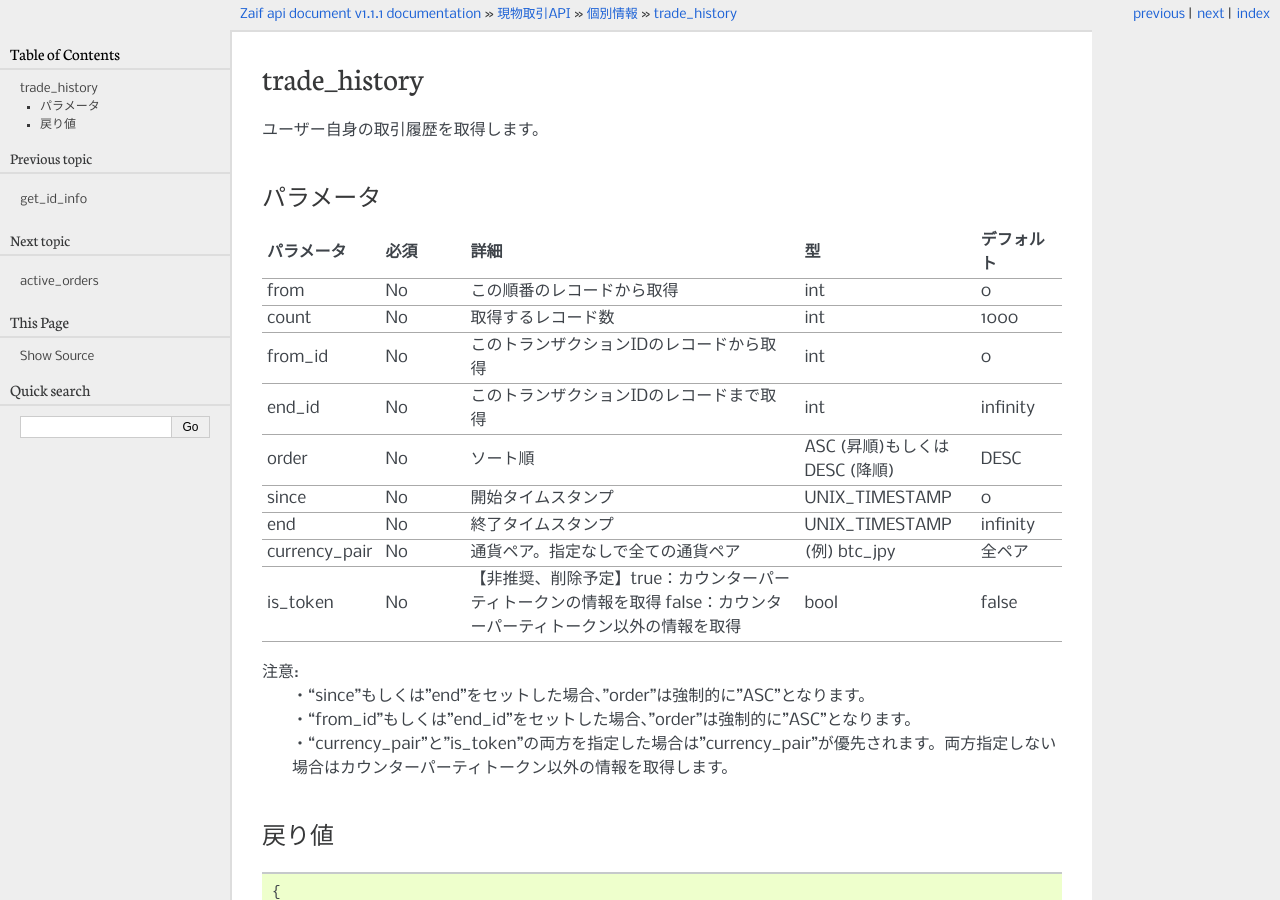
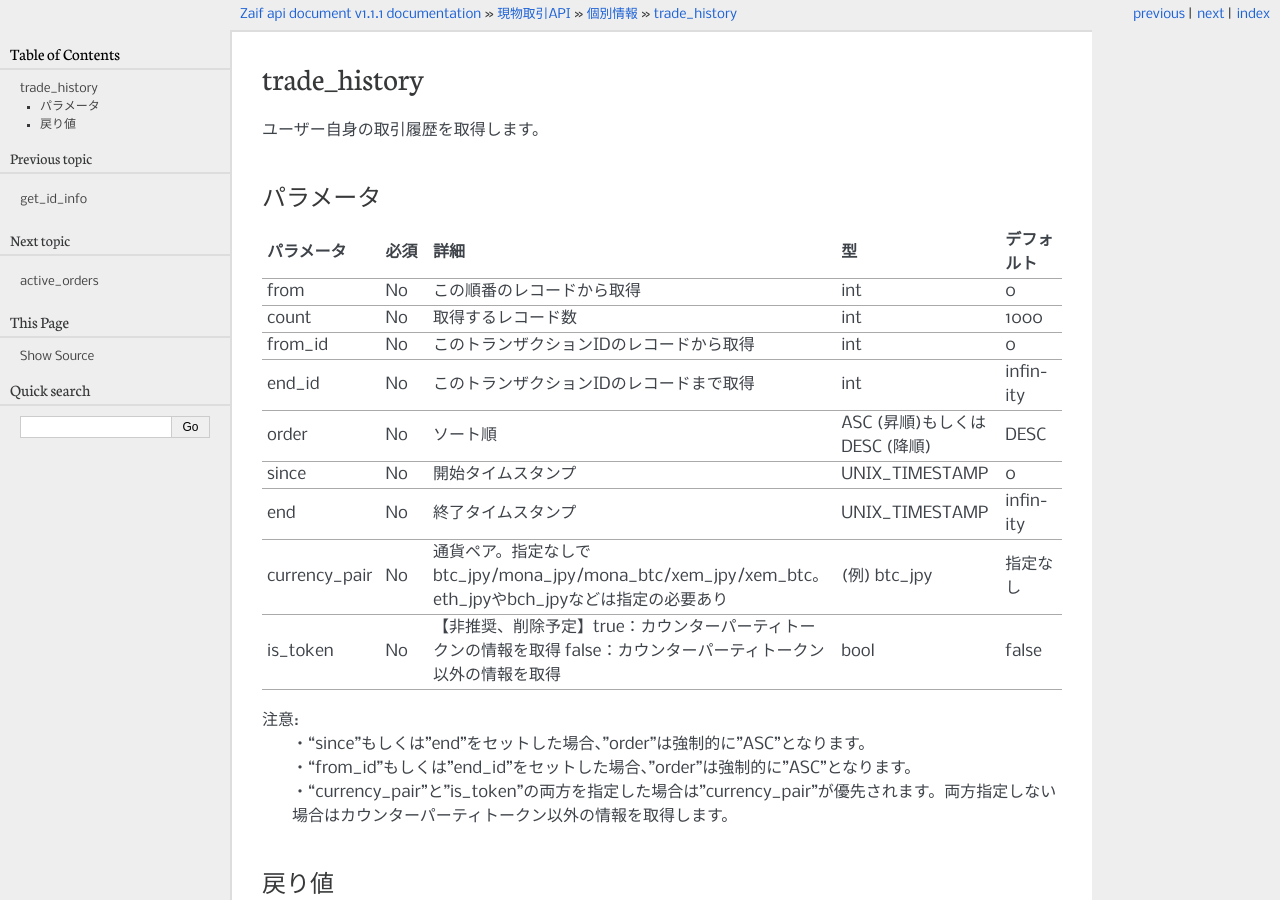
Before and after one commit to techbureau/api-doc, a Sphinx documentation site: the page built from docs/trade/2_individual/5_trade_history.rst, in a window 1280 px wide and 900 px high. Built offline with Sphinx 7.4.7, drawn with Linux system fonts in a browser that asks for light colours.

Commit message:
trade_historyの通貨ペアの説明の変更

```diff
--- a/docs/trade/2_individual/5_trade_history.rst
+++ b/docs/trade/2_individual/5_trade_history.rst
@@ -18,7 +18,7 @@ trade_history
    "order", "No", "ソート順", "ASC (昇順)もしくは DESC (降順)", "DESC"
    "since", "No", "開始タイムスタンプ", "UNIX_TIMESTAMP", "0"
    "end", "No", "終了タイムスタンプ", "UNIX_TIMESTAMP", "infinity"
-   "currency_pair", "No", "通貨ペア。指定なしで全ての通貨ペア", "(例) btc_jpy", "全ペア"
+   "currency_pair", "No", "通貨ペア。指定なしでbtc_jpy/mona_jpy/mona_btc/xem_jpy/xem_btc。eth_jpyやbch_jpyなどは指定の必要あり", "(例) btc_jpy", "指定なし"
    "is_token", "No", "【非推奨、削除予定】true：カウンターパーティトークンの情報を取得 false：カウンターパーティトークン以外の情報を取得", "bool", "false"
 
 
```
